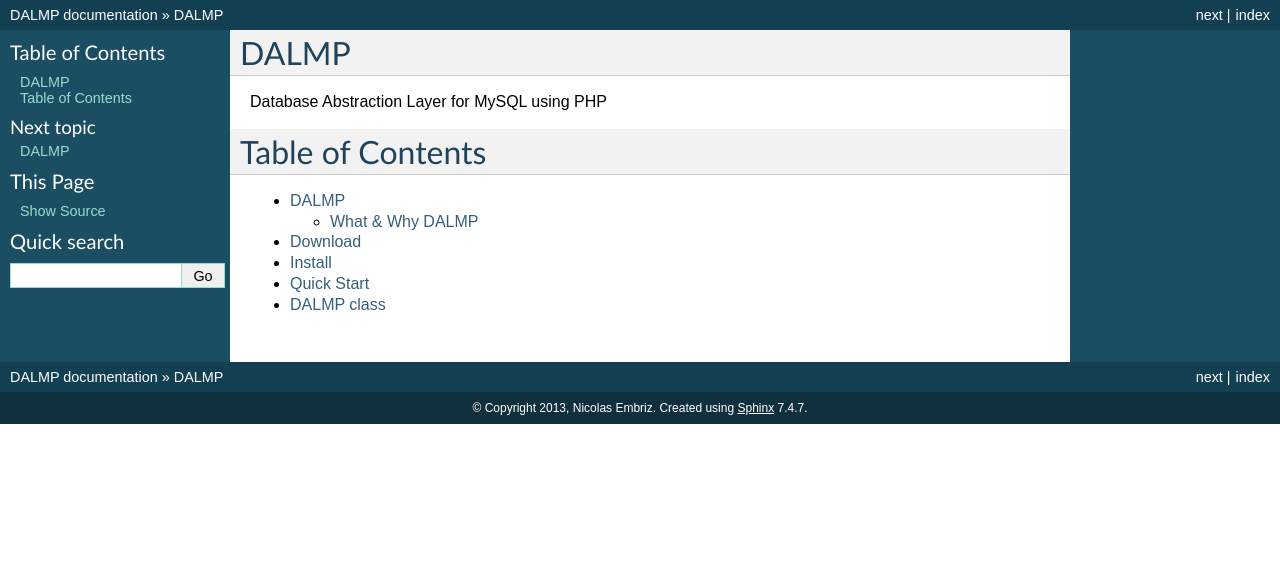
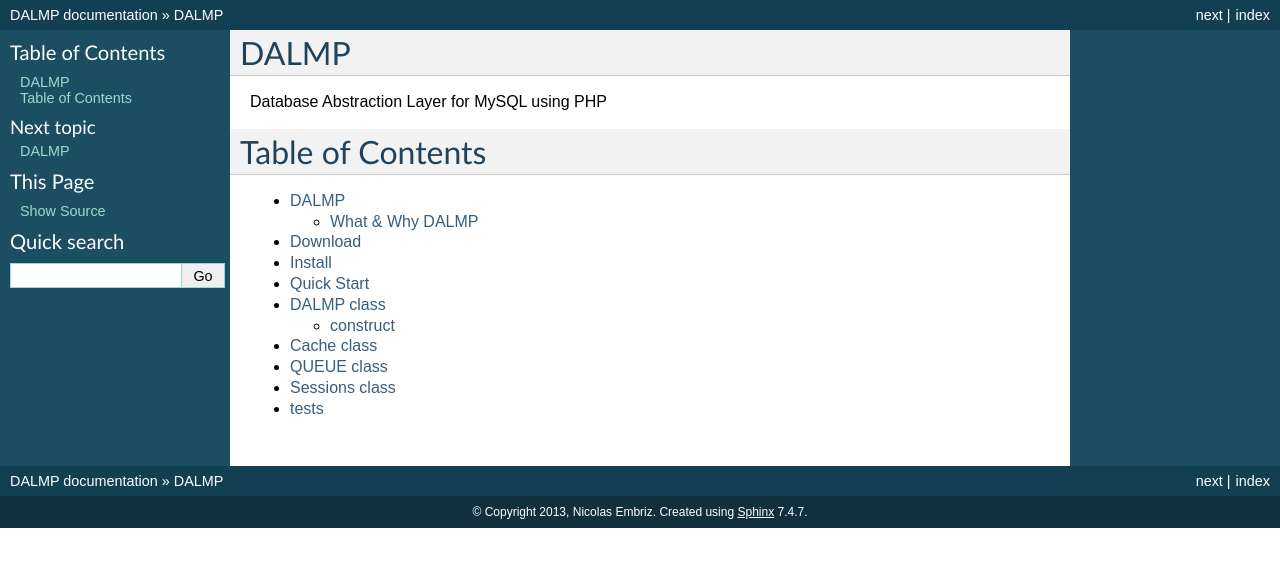
Before and after one commit to nbari/DALMP, a Sphinx documentation site: the page built from docs/index.rst, in a window 1280 px wide. Shown: the top 567 px of the page. Built offline with Sphinx 7.4.7, drawn with Linux system fonts in a browser that asks for light colours; pages that are not in the unit, such as notebooks, are missing from menus; the version number could not be read and is left out.

Commit message:
new file:   dalmp/construct.rst 	modified:   index.rst 	new file:   queue/debug.rst 	new file:   sessions/debug.rst 	new file:   tests.rst 	new file:   tests/debug.rst

```diff
--- /dev/null
+++ b/docs/dalmp/construct.rst
@@ -0,0 +1,4 @@
+construct
+=========
+
+todo
--- a/docs/index.rst
+++ b/docs/index.rst
@@ -14,3 +14,7 @@ Table of Contents
    Install
    Quickstart
    dalmp
+   cache
+   queue
+   sessions
+   tests
--- /dev/null
+++ b/docs/queue/debug.rst
@@ -0,0 +1,4 @@
+Debug
+=====
+
+todo
--- /dev/null
+++ b/docs/sessions/debug.rst
@@ -0,0 +1,4 @@
+Debug
+=====
+
+todo
```
Also changed, not shown: docs/tests.rst (added, +8 -0 lines), 1 other file.
